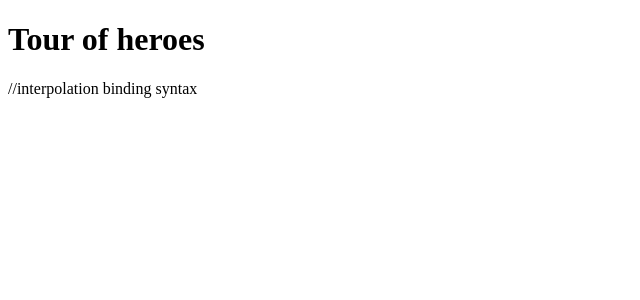
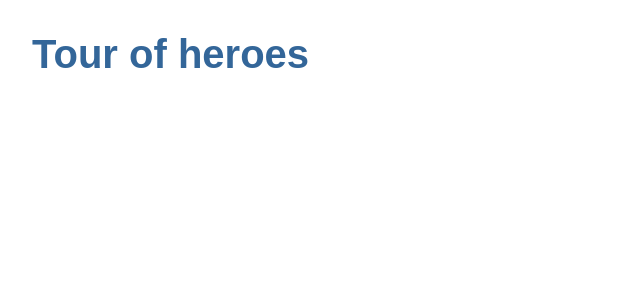
Before and after one commit to martaProsniak/angular-tour-of-heroes, an Angular app: page / in a window 1280 px wide. Shown: the top 300 px of the page, without its empty margins (0-640 px from the left). Built offline with nearby package versions, Linux system fonts and the light colour scheme.

Commit message:
css style added

```diff
--- a/src/app/app.component.html
+++ b/src/app/app.component.html
@@ -1,4 +1,5 @@
 <!--The content below is only a placeholder and can be replaced.-->
-<h1>{{title}}</h1> //interpolation binding syntax
+
+<h1>{{title}}</h1> <!-- {{variable}} interpolation binding syntax-->
 
 <router-outlet></router-outlet>
--- a/src/styles.css
+++ b/src/styles.css
@@ -1 +1,28 @@
 /* You can add global styles to this file, and also import other style files */
+/*Application-wide styles*/
+
+h1{
+  color: #369;
+  font-family: Manjari, Rekha, sans-serif;
+  font-size: 250%;
+}
+
+h2, h3 {
+  color: #444;
+  font-family: Manjari, Rekha, sans-serif;
+  font-weight: lighter;
+}
+
+body{
+  margin: 2em;
+}
+
+body, input[type="text"], button{
+  color: #888;
+  font-family: Chilanka;
+}
+
+/*everywhere else */
+* {
+  font-family: Manjari, Rekha, sans-serif;
+}
```
